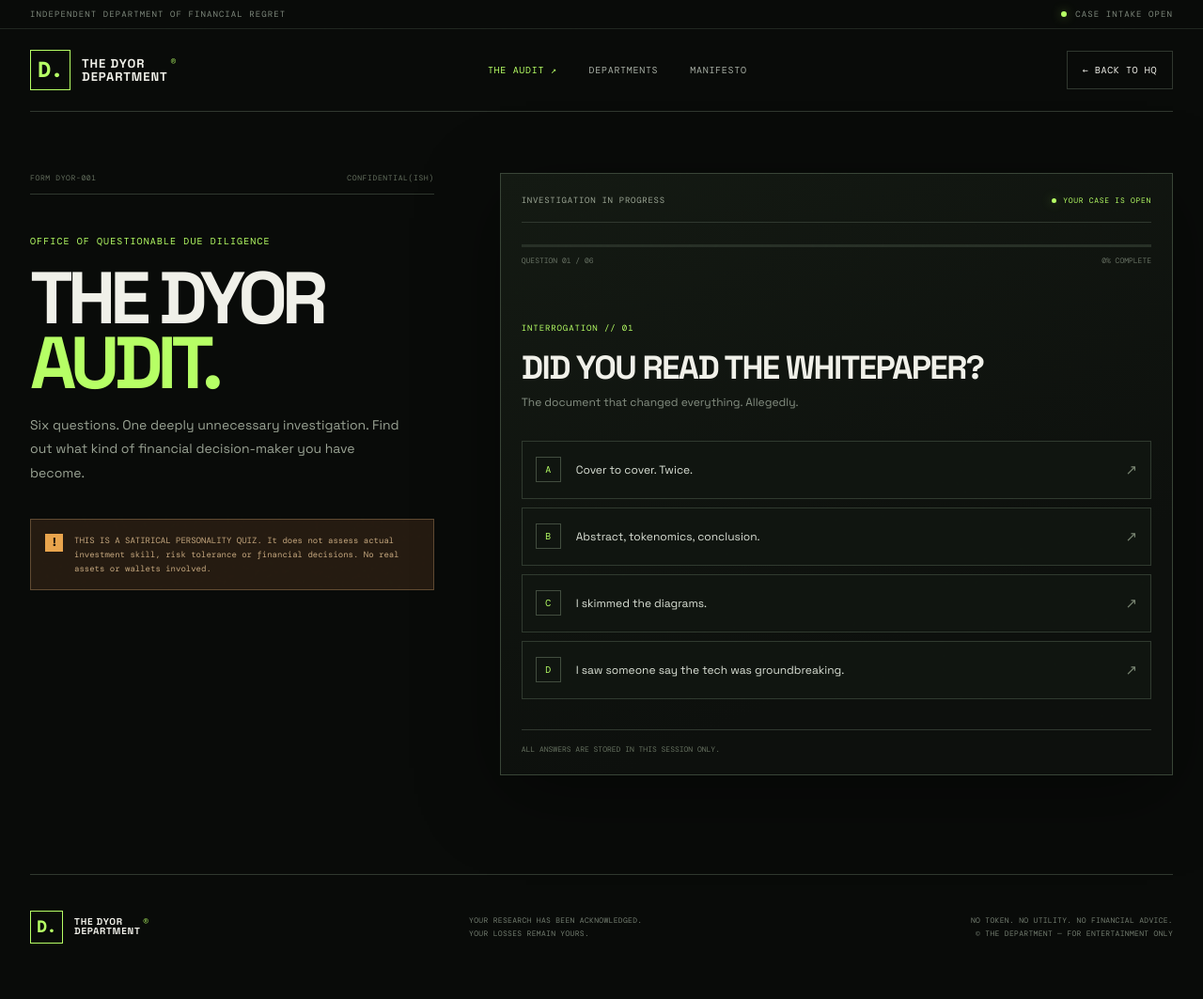
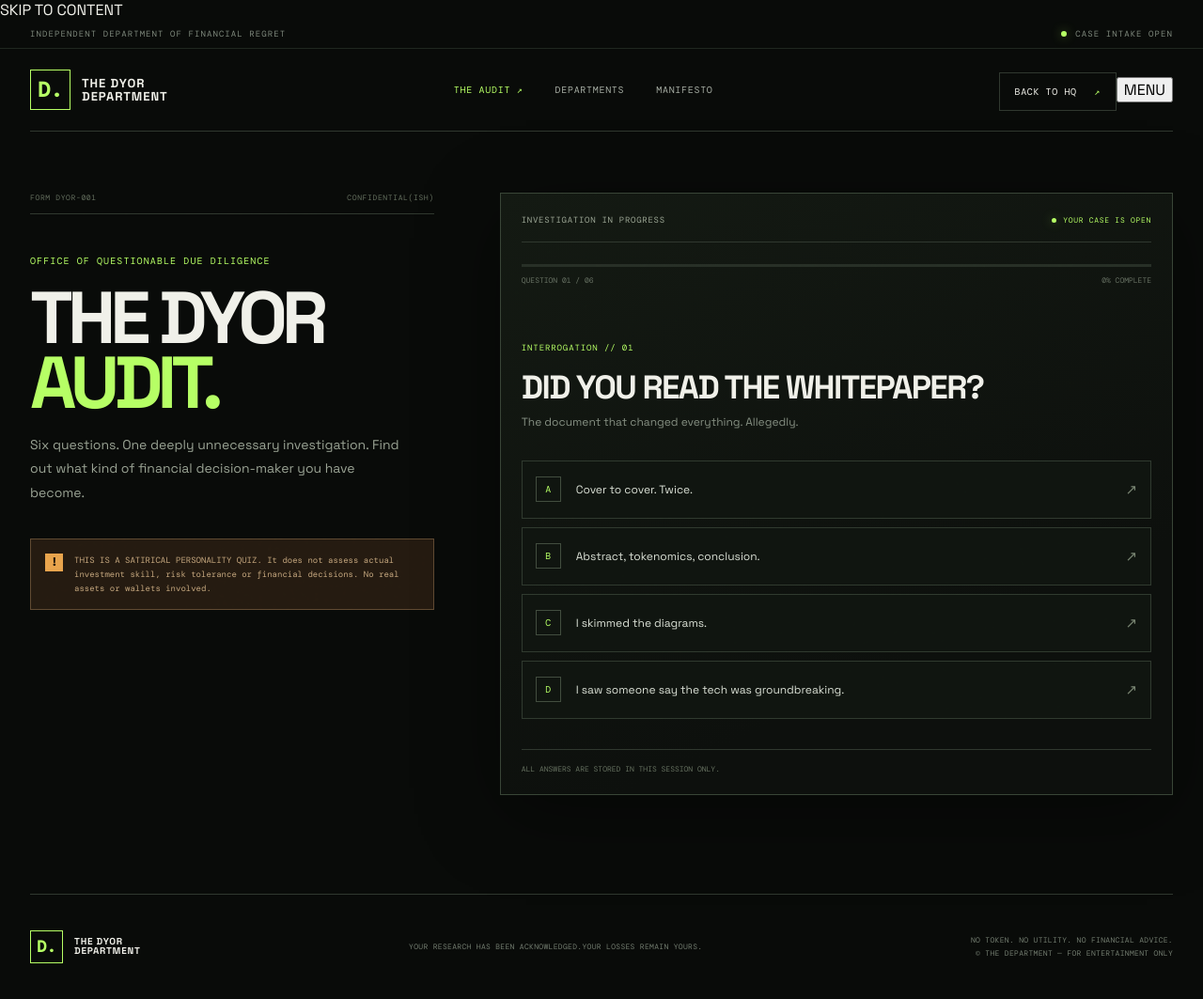
Before and after one commit to safherofficial/weird, a Next.js app: page /audit in a window 1280 px wide. Shown: the whole page at 94% size. Before the commit the page ends 1042 px from the top, so only its background shows below. Built offline with nearby package versions, Linux system fonts and the light colour scheme.

Commit message:
refactor(u02): unify audit page navigation and footer

```diff
--- a/app/audit/page.tsx
+++ b/app/audit/page.tsx
@@ -1,5 +1,7 @@
 import type { Metadata } from "next";
 import Link from "next/link";
+import DepartmentHeader from "../components/department-header";
+import DepartmentFooter from "../components/department-footer";
 import AuditClient from "./audit-client";
 
 export const metadata: Metadata = {
@@ -9,24 +11,10 @@ export const metadata: Metadata = {
 
 export default function AuditPage() {
   return (
-    <main className="audit-page">
-      <div className="topline">
-        <span>INDEPENDENT DEPARTMENT OF FINANCIAL REGRET</span>
-        <span className="topline__right"><i /> CASE INTAKE OPEN</span>
-      </div>
-      <header className="site-header shell">
-        <Link className="brand" href="/" aria-label="The DYOR Department home">
-          <span className="brand__mark">D.</span>
-          <span className="brand__name">THE DYOR<br />DEPARTMENT<span className="brand__reg">®</span></span>
-        </Link>
-        <nav className="main-nav" aria-label="Main navigation">
-          <Link href="/audit" aria-current="page">THE AUDIT <span>↗</span></Link>
-          <Link href="/#departments">DEPARTMENTS</Link>
-          <Link href="/#manifesto">MANIFESTO</Link>
-        </nav>
-        <Link className="header-cta" href="/">← BACK TO HQ</Link>
-      </header>
-      <div className="audit-shell shell">
+    <main className="audit-page" id="main-content">
+      <DepartmentHeader activeSection="audit" statusMessage="CASE INTAKE OPEN" ctaHref="/" ctaLabel="BACK TO HQ" />
+
+      <div className="audit-shell shell" id="content-start">
         <div className="audit-intro">
           <div className="audit-intro__meta"><span>FORM DYOR-001</span><span>CONFIDENTIAL(ISH)</span></div>
           <p className="eyebrow">OFFICE OF QUESTIONABLE DUE DILIGENCE</p>
@@ -36,14 +24,7 @@ export default function AuditPage() {
         </div>
         <AuditClient />
       </div>
-      <footer className="site-footer shell">
-        <Link className="brand brand--footer" href="/">
-          <span className="brand__mark">D.</span>
-          <span className="brand__name">THE DYOR<br />DEPARTMENT<span className="brand__reg">®</span></span>
-        </Link>
-        <p>YOUR RESEARCH HAS BEEN ACKNOWLEDGED.<br />YOUR LOSSES REMAIN YOURS.</p>
-        <div className="site-footer__right"><span>NO TOKEN. NO UTILITY. NO FINANCIAL ADVICE.</span><span>© THE DEPARTMENT — FOR ENTERTAINMENT ONLY</span></div>
-      </footer>
+      <DepartmentFooter message={["YOUR RESEARCH HAS BEEN ACKNOWLEDGED.", "YOUR LOSSES REMAIN YOURS."]} />
     </main>
   );
 }
```
